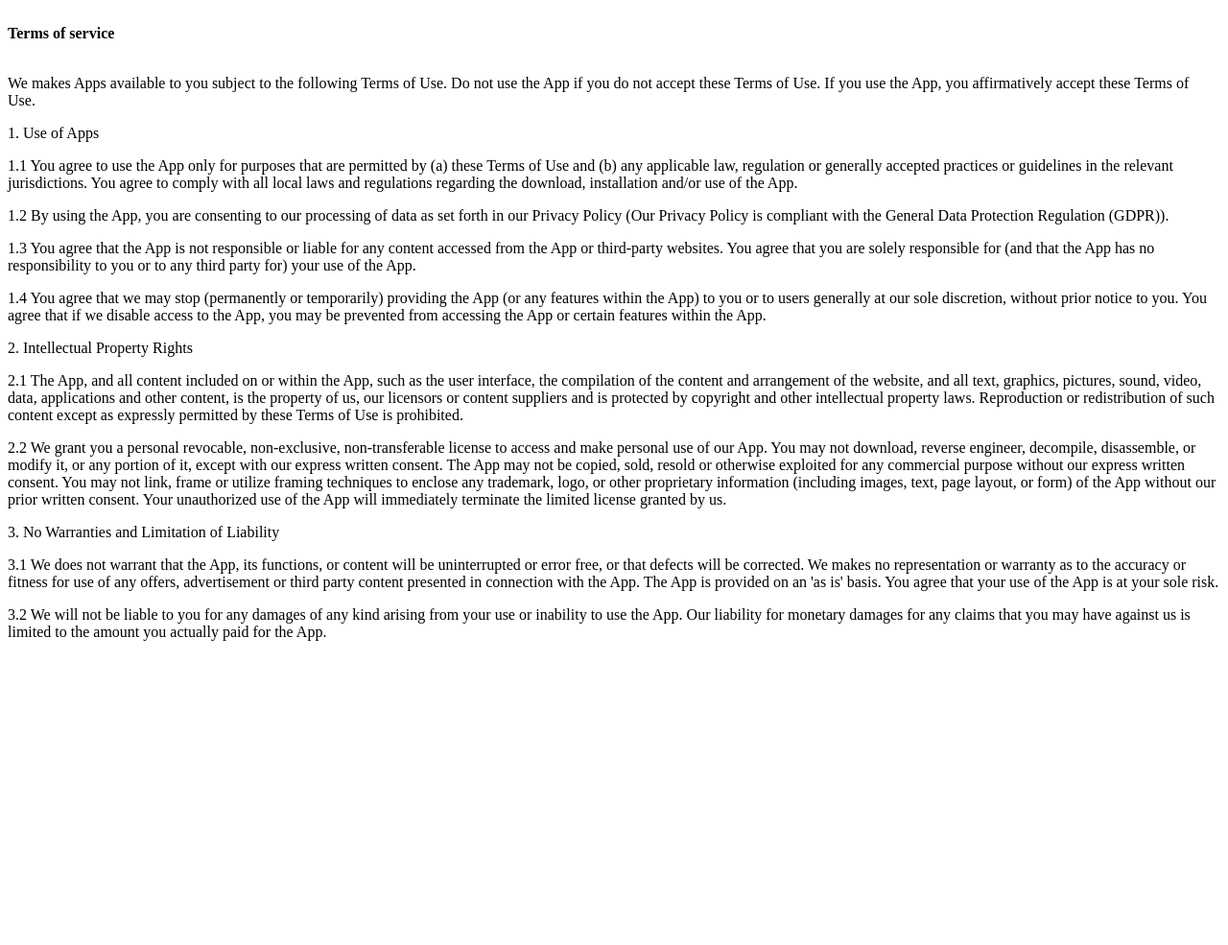
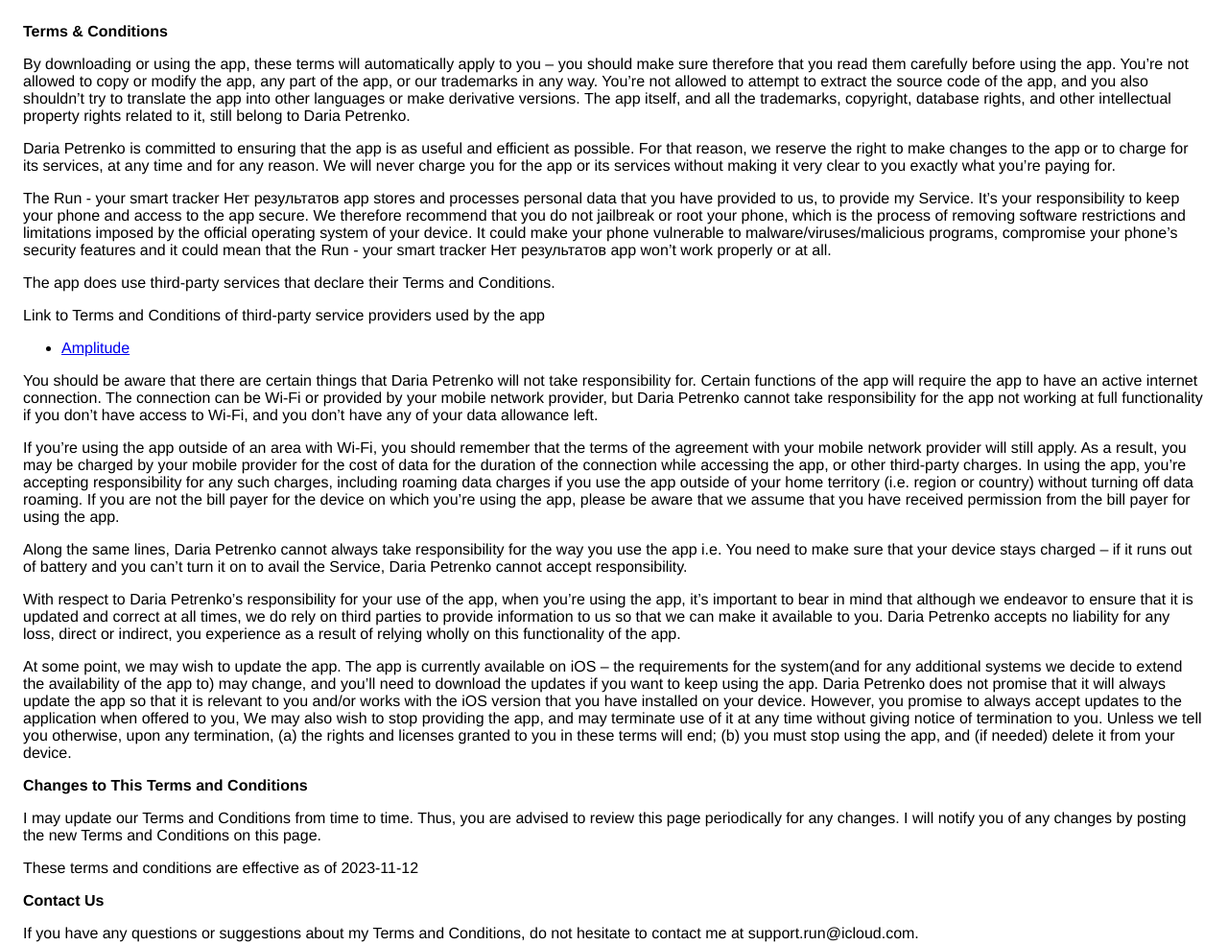
Before and after one commit to PetrenkoDaria/petrenkodaria.github.io, a plain HTML site: page TermOfService.html in a window 1280 px wide. Shown: the whole page at 96% size. Before the commit the page ends 800 px from the top, so only its background shows below. Drawn offline with Linux system fonts and the light colour scheme.

Commit message:
Update TermOfService.html

```diff
--- a/TermOfService.html
+++ b/TermOfService.html
@@ -1,27 +1,113 @@
-<p><br>
-	<b>Terms of service</b></p>
-
-<p><br>
-	We makes Apps available to you subject to the following Terms of Use. Do not use the App if you do not accept these Terms of Use. If you use the App, you affirmatively accept these Terms of Use.</p>
-
-<p>1. Use of Apps</p>
-
-<p>1.1 You agree to use the App only for purposes that are permitted by (a) these Terms of Use and (b) any applicable law, regulation or generally accepted practices or guidelines in the relevant jurisdictions. You agree to comply with all local laws and regulations regarding the download, installation and/or use of the App.</p>
-
-<p>1.2 By using the App, you are consenting to our processing of data as set forth in our Privacy Policy (Our Privacy Policy is compliant with the General Data Protection Regulation (GDPR)).</p>
-
-<p>1.3 You agree that the App is not responsible or liable for any content accessed from the App or third-party websites. You agree that you are solely responsible for (and that the App has no responsibility to you or to any third party for) your use of the App.</p>
-
-<p>1.4 You agree that we may stop (permanently or temporarily) providing the App (or any features within the App) to you or to users generally at our sole discretion, without prior notice to you. You agree that if we disable access to the App, you may be prevented from accessing the App or certain features within the App.</p>
-
-<p>2. Intellectual Property Rights</p>
-
-<p>2.1 The App, and all content included on or within the App, such as the user interface, the compilation of the content and arrangement of the website, and all text, graphics, pictures, sound, video, data, applications and other content, is the property of us, our licensors or content suppliers and is protected by copyright and other intellectual property laws. Reproduction or redistribution of such content except as expressly permitted by these Terms of Use is prohibited.</p>
-
-<p>2.2 We grant you a personal revocable, non-exclusive, non-transferable license to access and make personal use of our App. You may not download, reverse engineer, decompile, disassemble, or modify it, or any portion of it, except with our express written consent. The App may not be copied, sold, resold or otherwise exploited for any commercial purpose without our express written consent. You may not link, frame or utilize framing techniques to enclose any trademark, logo, or other proprietary information (including images, text, page layout, or form) of the App without our prior written consent. Your unauthorized use of the App will immediately terminate the limited license granted by us.</p>
-
-<p>3. No Warranties and Limitation of Liability</p>
-
-<p>3.1 We does not warrant that the App, its functions, or content will be uninterrupted or error free, or that defects will be corrected. We makes no representation or warranty as to the accuracy or fitness for use of any offers, advertisement or third party content presented in connection with the App. The App is provided on an &#39;as is&#39; basis. You agree that your use of the App is at your sole risk.</p>
-
-<p>3.2 We will not be liable to you for any damages of any kind arising from your use or inability to use the App. Our liability for monetary damages for any claims that you may have against us is limited to the amount you actually paid for the App.</p>
+<!DOCTYPE html>
+    <html>
+    <head>
+      <meta charset='utf-8'>
+      <meta name='viewport' content='width=device-width'>
+      <title>Terms &amp; Conditions</title>
+      <style> body { font-family: 'Helvetica Neue', Helvetica, Arial, sans-serif; padding:1em; } </style>
+    </head>
+    <body>
+    <strong>Terms &amp; Conditions</strong> <p>
+By downloading or using the app, these terms will
+automatically apply to you – you should make sure therefore
+that you read them carefully before using the app. You’re not
+allowed to copy or modify the app, any part of the app, or
+our trademarks in any way. You’re not allowed to attempt to
+extract the source code of the app, and you also shouldn’t try
+to translate the app into other languages or make derivative
+versions. The app itself, and all the trademarks, copyright,
+database rights, and other intellectual property rights related
+to it, still belong to Daria Petrenko.
+</p> <p>
+Daria Petrenko is committed to ensuring that the app is
+as useful and efficient as possible. For that reason, we
+reserve the right to make changes to the app or to charge for
+its services, at any time and for any reason. We will never
+charge you for the app or its services without making it very
+clear to you exactly what you’re paying for.
+</p> <p>
+The Run - your smart tracker Нет результатов app stores and processes personal data that
+you have provided to us, to provide my
+Service. It’s your responsibility to keep your phone and
+access to the app secure. We therefore recommend that you do
+not jailbreak or root your phone, which is the process of
+removing software restrictions and limitations imposed by the
+official operating system of your device. It could make your
+phone vulnerable to malware/viruses/malicious programs,
+compromise your phone’s security features and it could mean
+that the Run - your smart tracker Нет результатов app won’t work properly or at all.
+</p> <div><p>
+The app does use third-party services that declare their
+Terms and Conditions.
+</p> <p>
+Link to Terms and Conditions of third-party service
+providers used by the app
+</p> <ul><!----><!----><!----><!----><!----><!----><!----><!----><!----><!----><!----><!----><!----><!----><!----><!----><!----><!----><!----><!----><!----><li><a href="https://amplitude.com/terms" target="_blank" rel="noopener noreferrer">Amplitude</a></li><!----><!----><!----><!----><!----><!----><!----></ul></div> <p>
+You should be aware that there are certain things that
+Daria Petrenko will not take responsibility for. Certain
+functions of the app will require the app to have an active
+internet connection. The connection can be Wi-Fi or provided
+by your mobile network provider, but Daria Petrenko
+cannot take responsibility for the app not working at full
+functionality if you don’t have access to Wi-Fi, and you don’t
+have any of your data allowance left.
+</p> <p></p> <p>
+If you’re using the app outside of an area with Wi-Fi, you
+should remember that the terms of the agreement with your
+mobile network provider will still apply. As a result, you may
+be charged by your mobile provider for the cost of data for
+the duration of the connection while accessing the app, or
+other third-party charges. In using the app, you’re accepting
+responsibility for any such charges, including roaming data
+charges if you use the app outside of your home territory
+(i.e. region or country) without turning off data roaming. If
+you are not the bill payer for the device on which you’re
+using the app, please be aware that we assume that you have
+received permission from the bill payer for using the app.
+</p> <p>
+Along the same lines, Daria Petrenko cannot always take
+responsibility for the way you use the app i.e. You need to
+make sure that your device stays charged – if it runs out of
+battery and you can’t turn it on to avail the Service,
+Daria Petrenko cannot accept responsibility.
+</p> <p>
+With respect to Daria Petrenko’s responsibility for your
+use of the app, when you’re using the app, it’s important to
+bear in mind that although we endeavor to ensure that it is
+updated and correct at all times, we do rely on third parties
+to provide information to us so that we can make it available
+to you. Daria Petrenko accepts no liability for any
+loss, direct or indirect, you experience as a result of
+relying wholly on this functionality of the app.
+</p> <p>
+At some point, we may wish to update the app. The app is
+currently available on iOS – the requirements for the
+system(and for any additional systems we
+decide to extend the availability of the app to) may change,
+and you’ll need to download the updates if you want to keep
+using the app. Daria Petrenko does not promise that it
+will always update the app so that it is relevant to you
+and/or works with the iOS version that you have
+installed on your device. However, you promise to always
+accept updates to the application when offered to you, We may
+also wish to stop providing the app, and may terminate use of
+it at any time without giving notice of termination to you.
+Unless we tell you otherwise, upon any termination, (a) the
+rights and licenses granted to you in these terms will end;
+(b) you must stop using the app, and (if needed) delete it
+from your device.
+</p> <p><strong>Changes to This Terms and Conditions</strong></p> <p>
+I may update our Terms and Conditions
+from time to time. Thus, you are advised to review this page
+periodically for any changes. I will
+notify you of any changes by posting the new Terms and
+Conditions on this page.
+</p> <p>
+These terms and conditions are effective as of 2023-11-12
+</p> <p><strong>Contact Us</strong></p> <p>
+If you have any questions or suggestions about my
+Terms and Conditions, do not hesitate to contact me
+at support.run@icloud.com.
+</p>
+    </body>
+    </html>
```
